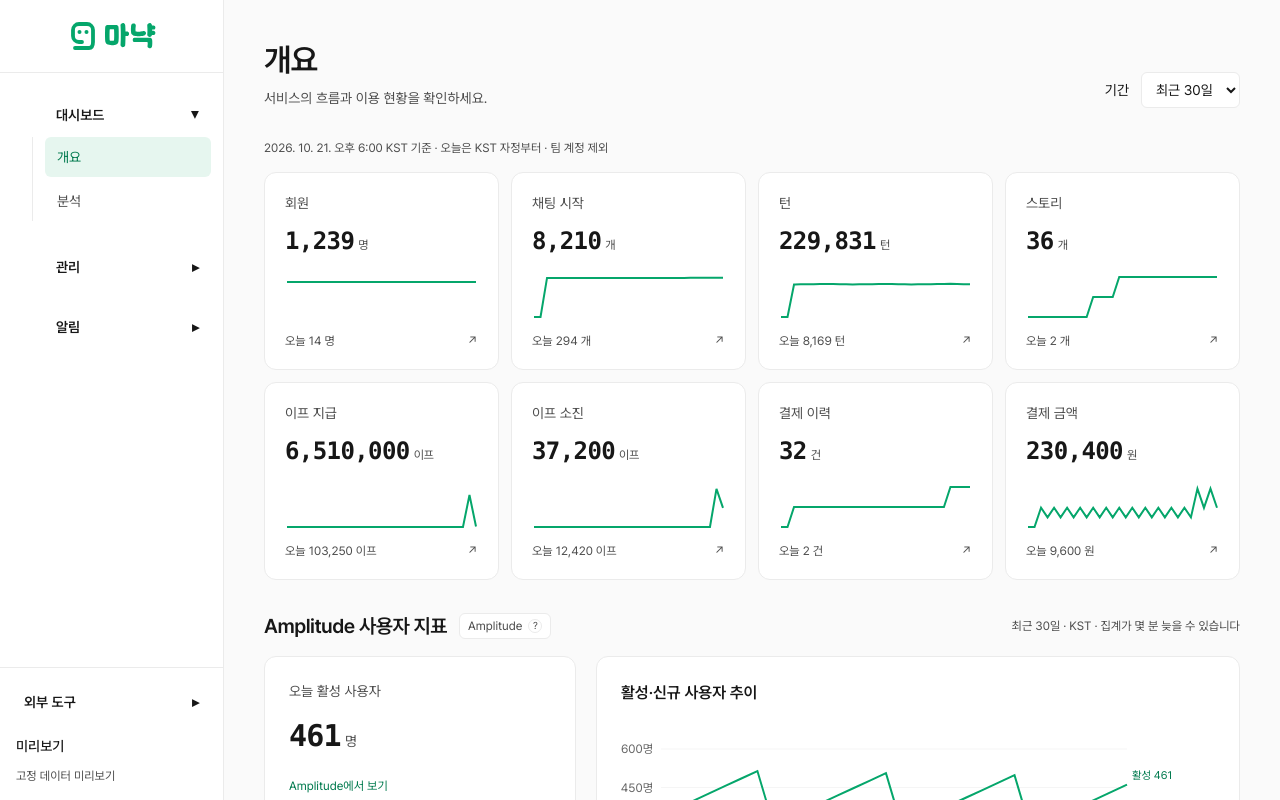
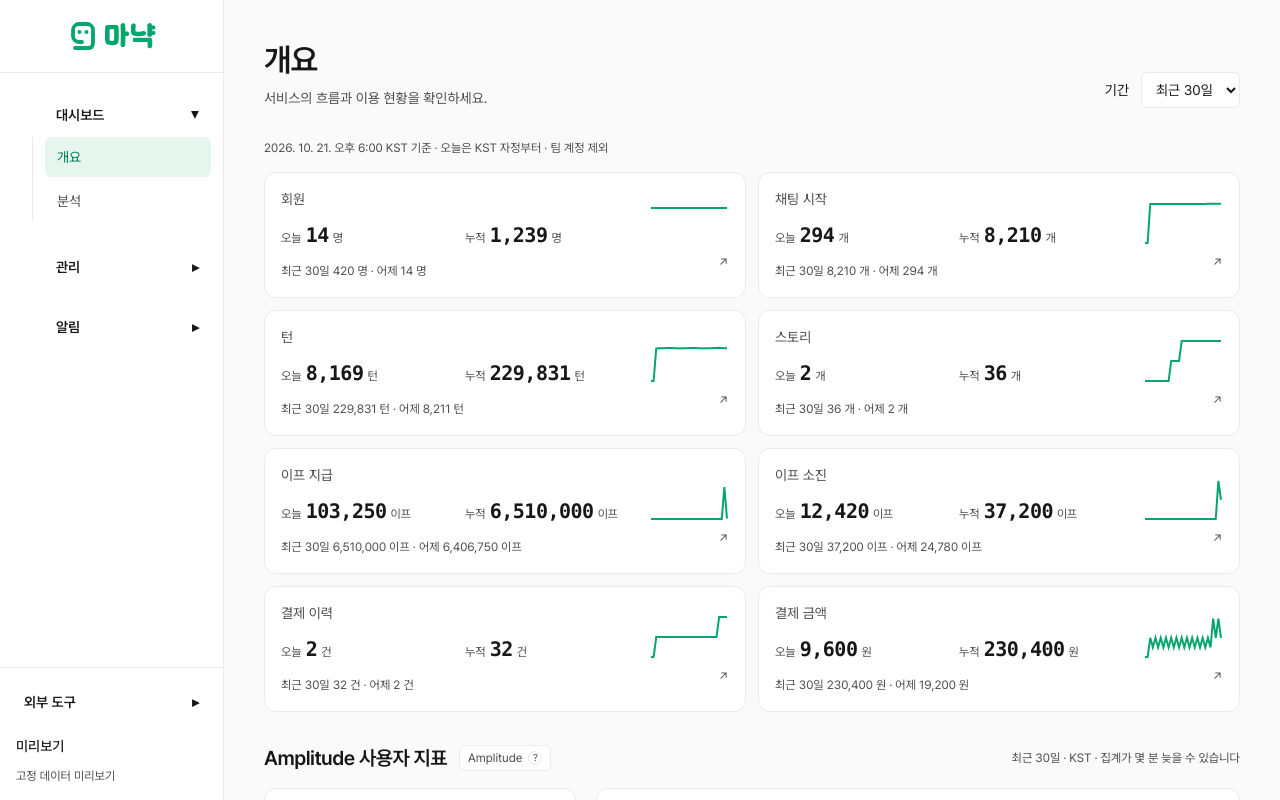
Before and after one commit to KIM-N-KANG/manyak-admin, a Next.js app: page /dashboard in a window 1280 px wide. Shown: the top 800 px of the page. Built offline with nearby package versions, Linux system fonts and the light colour scheme; some icons are missing.

Commit message:
[KNK-1775] Feat: 요약 카드에 오늘·누적·기간 값 함께 표시

```diff
--- a/src/features/dashboard/dashboard-screen.tsx
+++ b/src/features/dashboard/dashboard-screen.tsx
@@ -80,6 +80,12 @@ export function DashboardScreen() {
 
   const s = summary.data;
   const c = charts.data;
+  const yesterdayDate = s
+    ? new Intl.DateTimeFormat('sv-SE', { timeZone: 'Asia/Seoul' }).format(
+        new Date(Date.parse(s.todayStartsAt) - 1),
+      )
+    : null;
+  const yesterday = c?.daily.find((day) => day.date === yesterdayDate);
   const average = periodAverage(c?.daily.map((day) => day[metric]) ?? []);
   const cards = s
     ? ([
@@ -184,19 +190,48 @@ export function DashboardScreen() {
             }).format(new Date(s.asOf))}{' '}
             KST 기준 · 오늘은 KST 자정부터 · 팀 계정 제외
           </div>
-          <div className="mb-8 grid gap-3 sm:grid-cols-2 xl:grid-cols-4">
-            {cards.map(([label, total, today, href, unit, cardMetric]) => (
+          <div className="mb-8 grid gap-3 xl:grid-cols-2 2xl:grid-cols-3">
+            {cards.map(([label, total, today, href, unit, cardMetric]) => {
+              const periodTotal = c?.daily.reduce(
+                (sum, day) => sum + day[cardMetric],
+                0,
+              );
+              const yesterdayValue = yesterday?.[cardMetric];
+
+              return (
                 <Link
                   href={href}
                   key={label}
-                className="rounded-md border bg-card p-5 transition-colors hover:border-foreground-tertiary focus-visible:ring-2 focus-visible:ring-ring">
+                  className="flex items-center gap-3 rounded-md border bg-card p-4 transition-colors hover:border-foreground-tertiary focus-visible:ring-2 focus-visible:ring-ring">
+                  <div className="min-w-0 flex-1">
                     <p className="text-sm text-muted-foreground">{label}</p>
-                <p className="mt-3 text-2xl font-semibold tracking-tight">
-                  <NumberValue value={total} />
+                    <dl className="mt-3 grid grid-cols-2 gap-3">
+                      {(
+                        [
+                          ['오늘', today],
+                          ['누적', total],
+                        ] as const
+                      ).map(([name, value]) => (
+                        <div
+                          key={name}
+                          className="flex flex-wrap items-baseline gap-x-1">
+                          <dt className="text-xs text-muted-foreground">
+                            {name}
+                          </dt>
+                          <dd className="text-lg font-semibold tracking-tight xl:text-xl">
+                            <NumberValue value={value} />
                             <span className="ml-1 text-xs font-normal text-muted-foreground">
                               {unit}
                             </span>
+                          </dd>
+                        </div>
+                      ))}
+                    </dl>
+                    <p className="mt-3 text-xs leading-5 text-muted-foreground">
+                      {`최근 ${days}일 ${periodTotal?.toLocaleString('ko-KR') ?? '—'} ${unit} · 어제 ${yesterdayValue?.toLocaleString('ko-KR') ?? '—'} ${unit}`}
                     </p>
+                  </div>
+                  <div className="w-14 shrink-0 sm:w-20">
                     {c?.daily.length ? (
                       <MetricSparkline
                         daily={c.daily}
@@ -204,12 +239,15 @@ export function DashboardScreen() {
                         label={label}
                       />
                     ) : null}
-                <p className="mt-3 text-xs text-muted-foreground">
-                  {`오늘 ${today.toLocaleString('ko-KR')} ${unit}`}
-                  <span className="float-right">↗</span>
-                </p>
+                    <span
+                      aria-hidden="true"
+                      className="mt-2 block text-right text-xs text-muted-foreground">
+                      ↗
+                    </span>
+                  </div>
                 </Link>
-            ))}
+              );
+            })}
           </div>
         </>
       ) : null}
--- a/src/features/dashboard/metric-sparkline.tsx
+++ b/src/features/dashboard/metric-sparkline.tsx
@@ -22,7 +22,7 @@ export function MetricSparkline({
   return (
     <ChartContainer
       config={{ [metric]: { label, color: 'var(--primary)' } }}
-      className="mt-4 h-12 w-full"
+      className="h-12 w-full"
       aria-label={`${label} 기간별 추이`}>
       <LineChart
         accessibilityLayer={false}
```
Also changed, not shown: 3 other files (tests, documents, lock files or other folders). Lines whose indentation alone changed are shown as unchanged.
